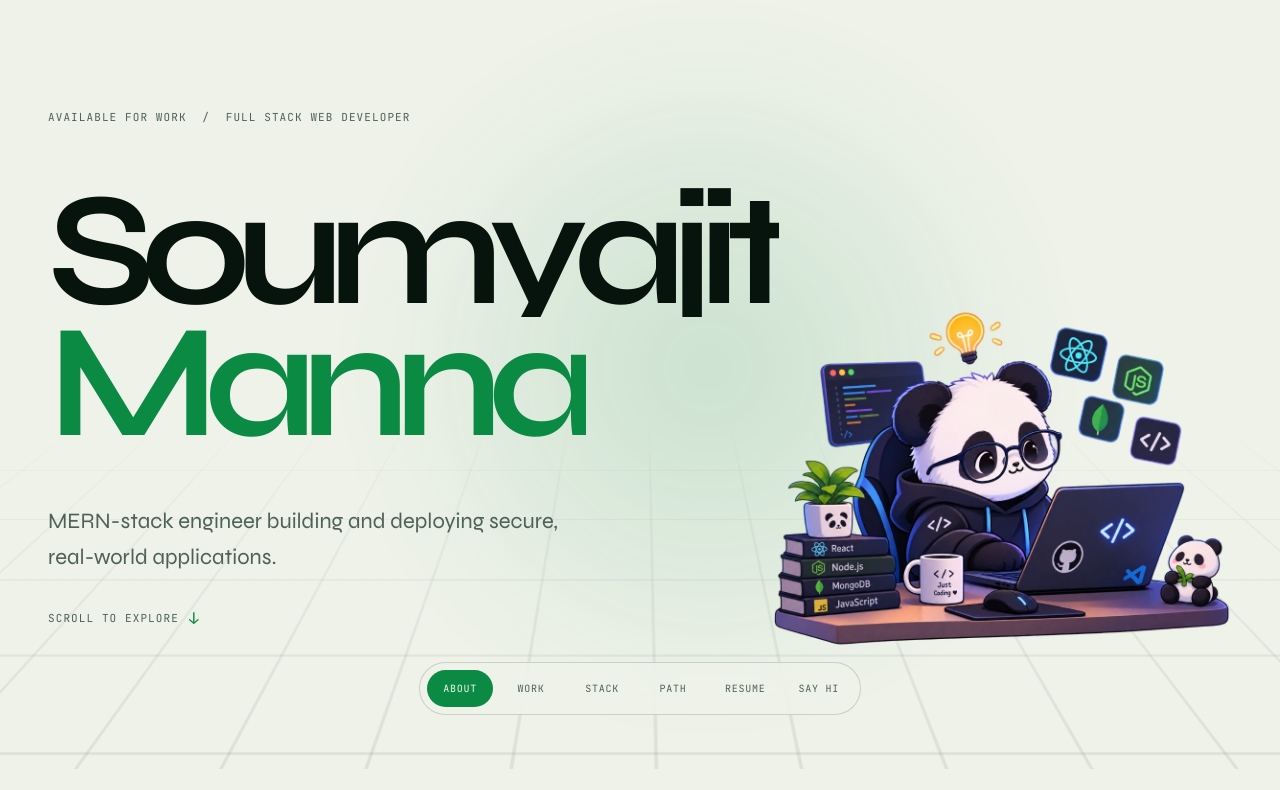
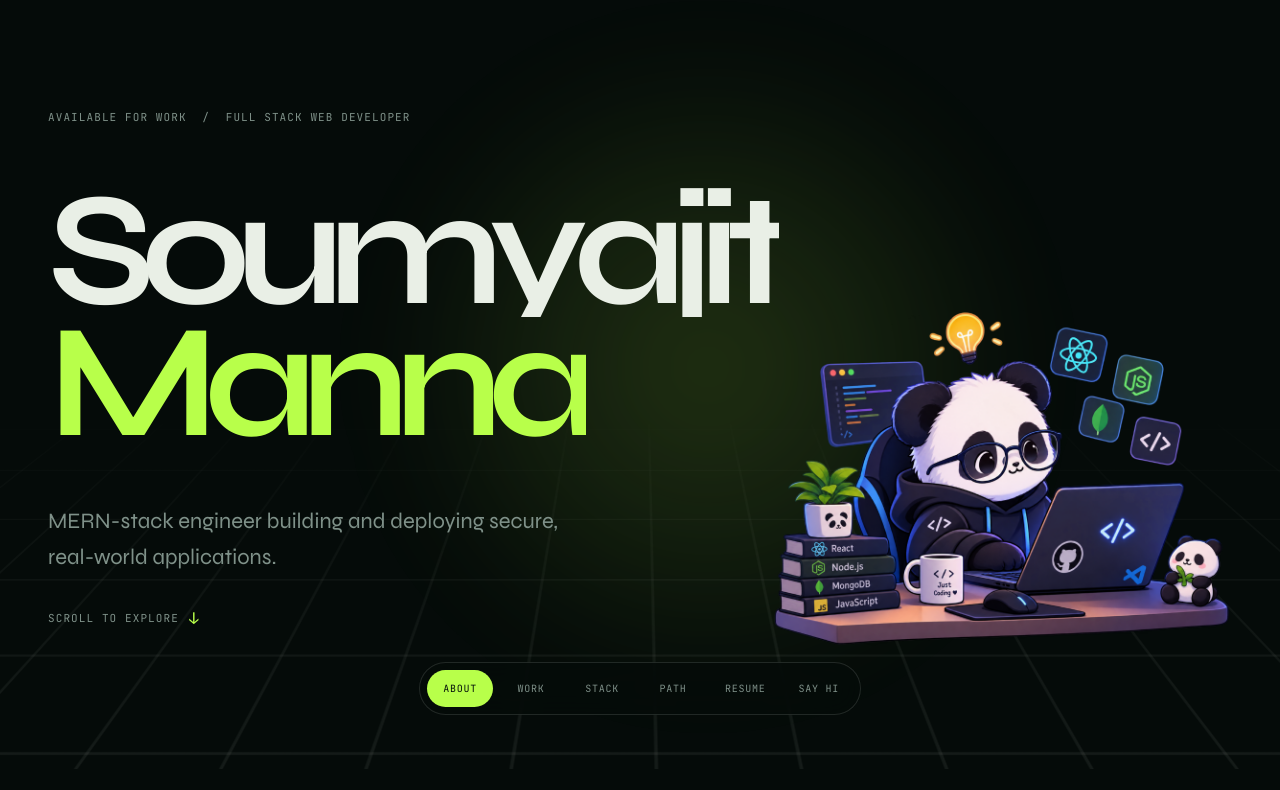
Before and after one commit to soumyajit-manna/PORTFOLIO, a plain HTML site: page index.html in a window 1280 px wide. Shown: the part 67-857 px from the top of the page. Drawn offline with Linux system fonts and the light colour scheme; animation ran at ten frames a second.

Commit message:
Update style.css

```diff
--- a/style.css
+++ b/style.css
@@ -11,19 +11,6 @@
   --font-mono: "JetBrains Mono", monospace;
   --font-signature: "Caveat", cursive;
   --ease-out: cubic-bezier(.16, 1, .3, 1);
-}
-
-@media (prefers-color-scheme: light) {
-  :root {
-    color-scheme: light;
-    --bg: #eef2e9;
-    --bg2: #e2e9dc;
-    --fg: #07130d;
-    --mut: #4d6157;
-    --acc: #0b8a43;
-    --on: #f3f8ee;
-    --line: rgba(7, 19, 13, .15);
-  }
 }
 
 * { box-sizing: border-box; }
```
